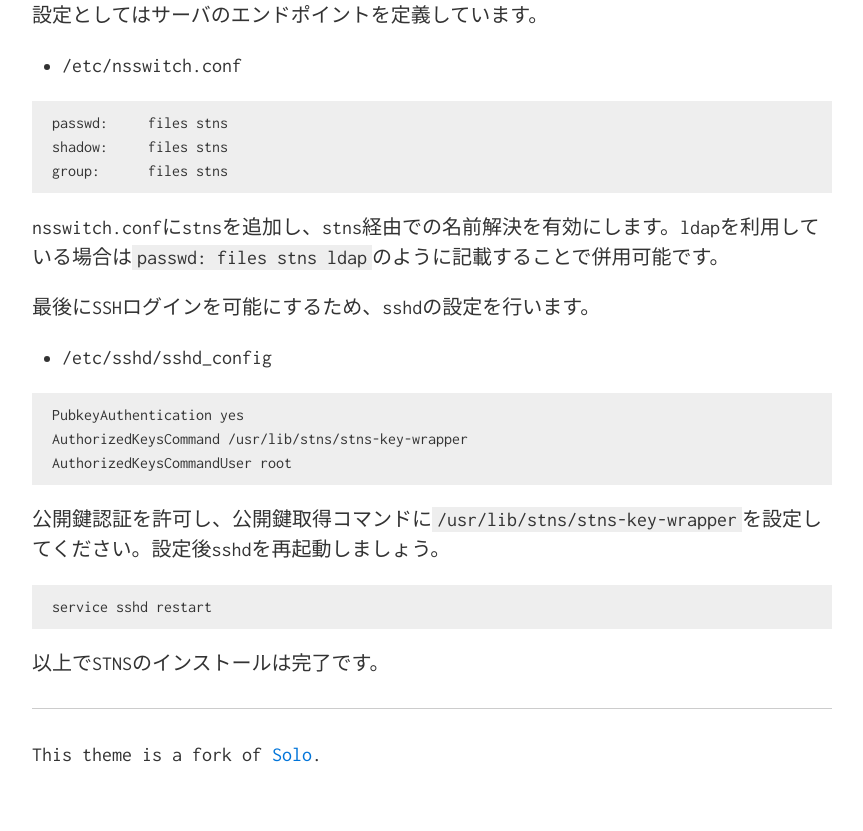
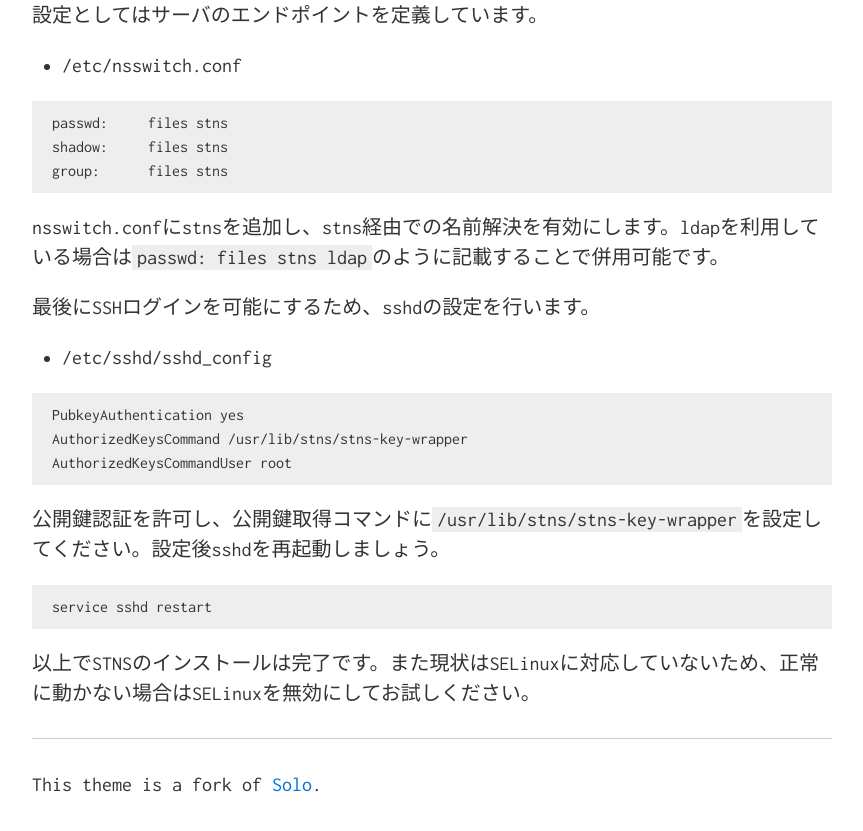
Before and after one commit to STNS/stns.github.io, a Jekyll site: the page built from install.ja.md, in a window 1280 px wide and 900 px high, scrolled down 1661 px. Shown: the top 831 px of the window, without its empty margins (208-1071 px from the left). Built offline with Jekyll 4.4.1, drawn with Linux system fonts in a browser that asks for light colours; our own code applies the rules of GitHub Pages for plain Markdown files.

Commit message:
disable selinux

````diff
--- a/install.ja.md
+++ b/install.ja.md
@@ -92,4 +92,4 @@ AuthorizedKeysCommandUser root
 service sshd restart
 ```
 
-以上でSTNSのインストールは完了です。
+以上でSTNSのインストールは完了です。また現状はSELinuxに対応していないため、正常に動かない場合はSELinuxを無効にしてお試しください。
````
Also changed, not shown: install.en.md (+1 -0 lines).
